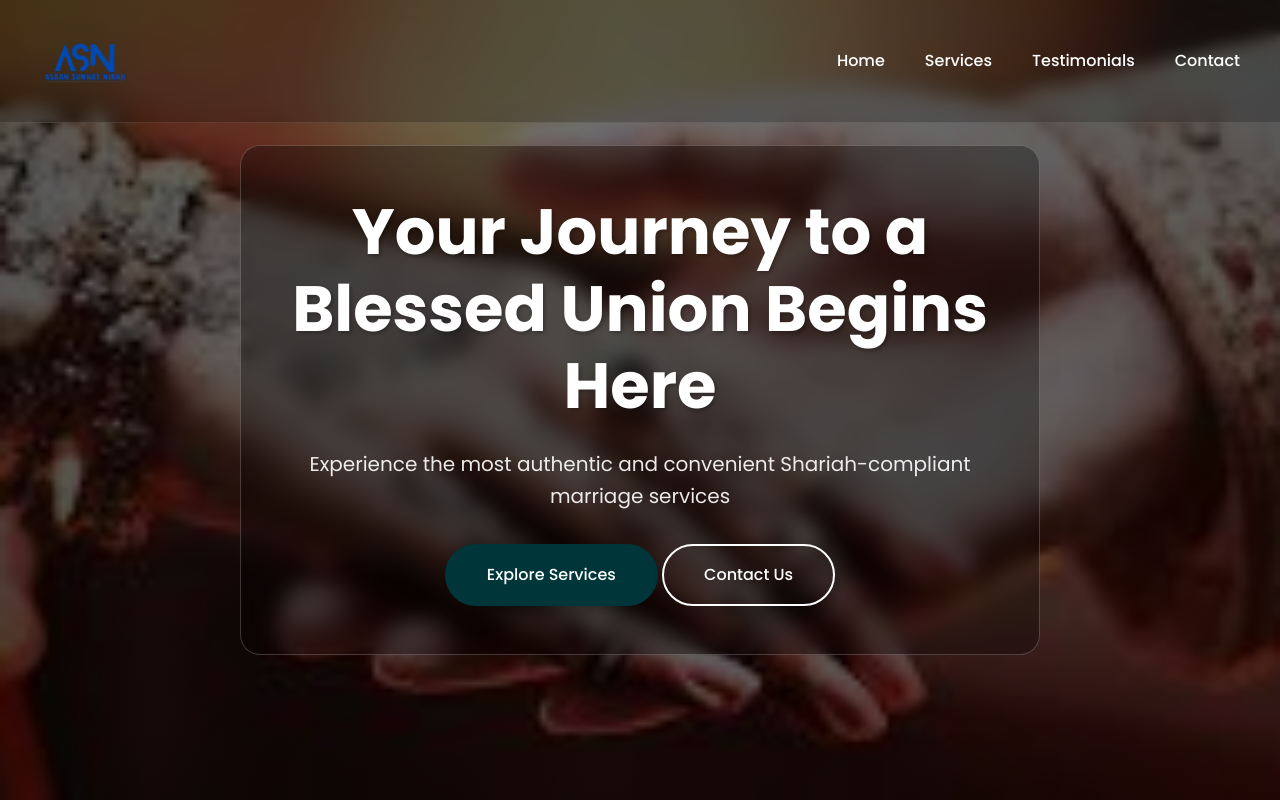
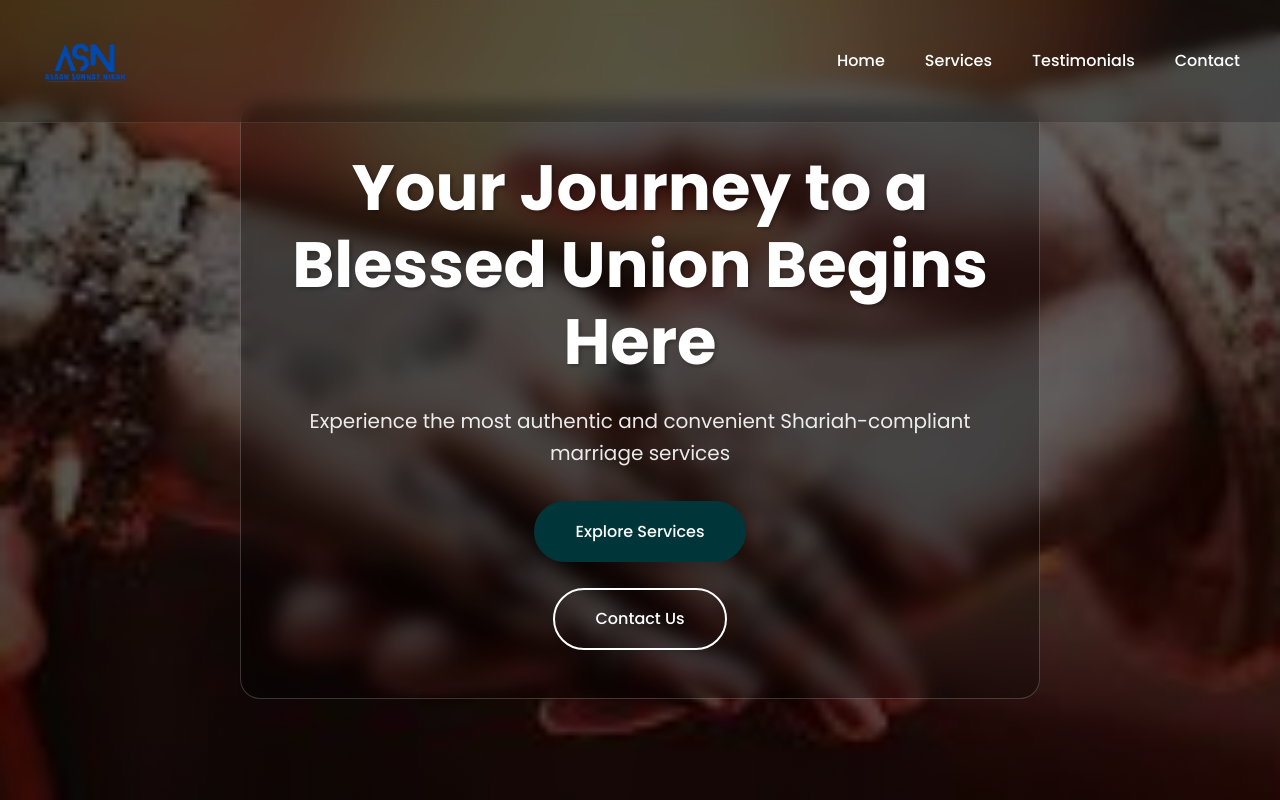
Before and after one commit to syedabdullahzaidi786/ASN-website, a plain HTML site: page index.html in a window 1280 px wide. Shown: the top 800 px of the page. Drawn offline with Linux system fonts and the light colour scheme.

Commit message:
Buttons space set

```diff
--- a/index.html
+++ b/index.html
@@ -433,7 +433,7 @@
             <h1>Your Journey to a Blessed Union Begins Here</h1>
             <p>Experience the most authentic and convenient Shariah-compliant marriage services</p>
             <div class="hero-buttons">
-                <a href="#services" class="btn" style="color: white;">Explore Services</a>
+                <a href="#services" class="btn" style="color: white;">Explore Services</a><br><br>
                 <a href="#contact" class="btn btn-accent">Contact Us</a>
             </div>
         </div>
```
